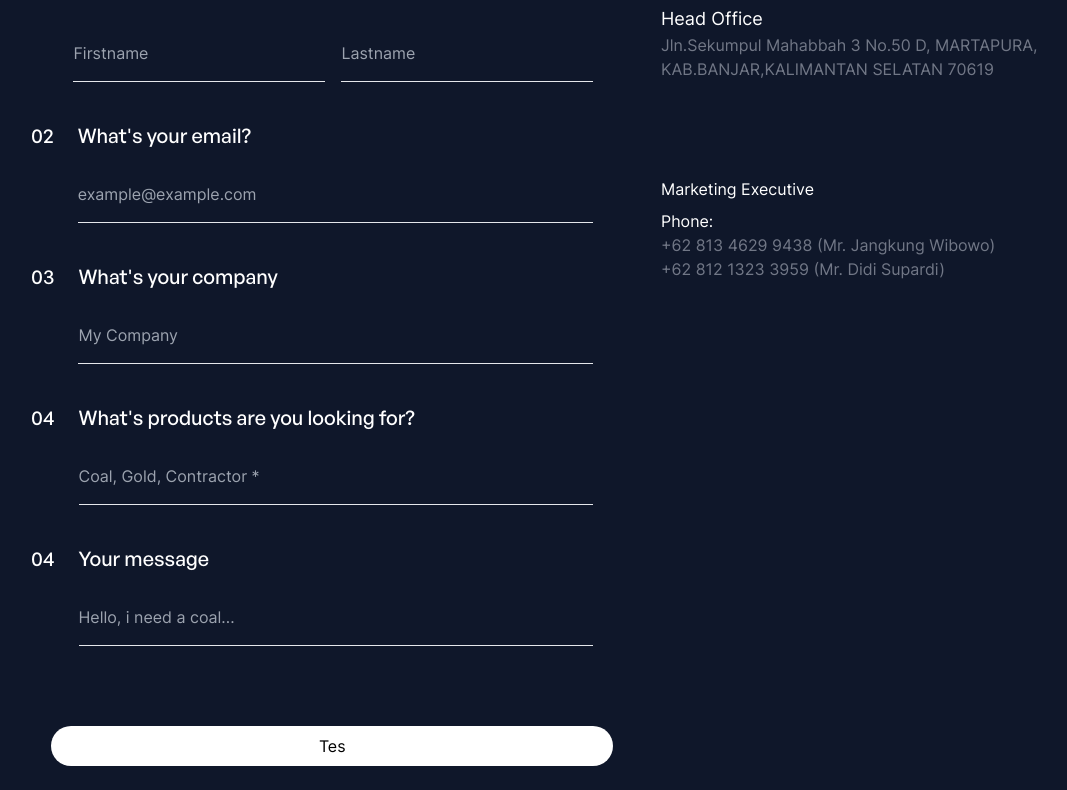
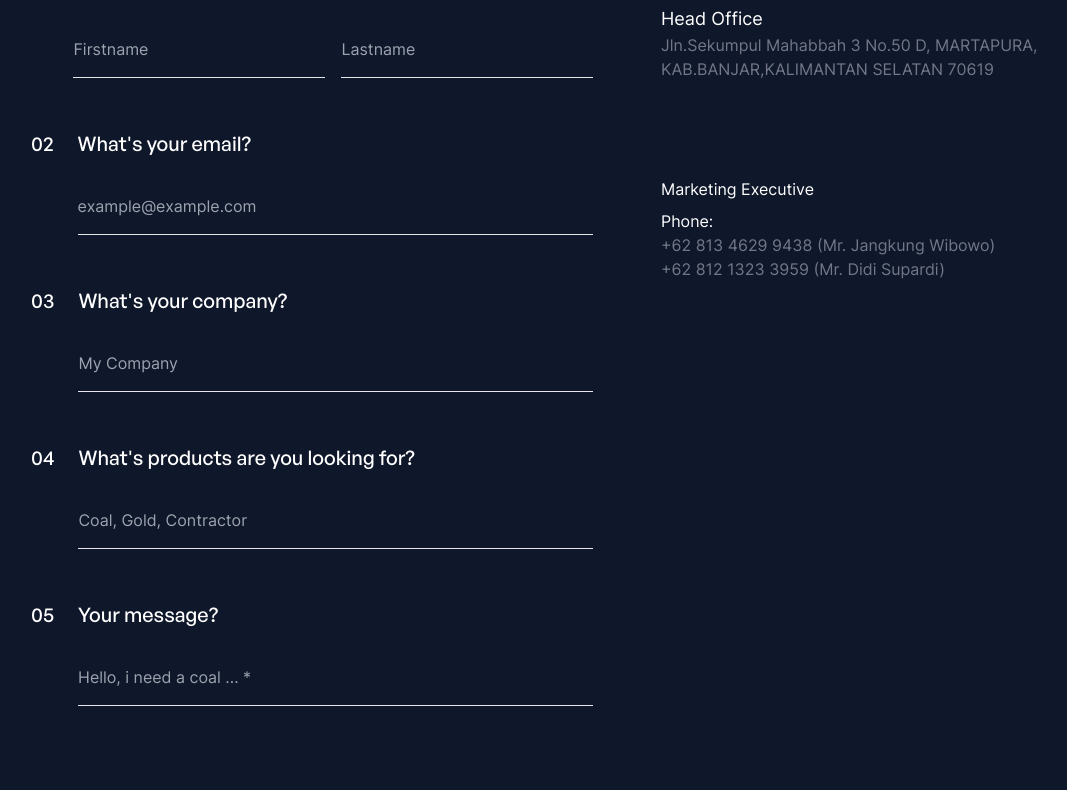
Before and after one commit to Adiptra/PT_Masrur, a React (Vite) app: page / in a window 1280 px wide. Shown: the part 6310-7100 px from the top of the page, without its empty margins (33-1100 px from the left). Built offline with nearby package versions, Linux system fonts and the light colour scheme.

Commit message:
navbar on progress

```diff
--- a/src/components/reusable/Footer.jsx
+++ b/src/components/reusable/Footer.jsx
@@ -9,7 +9,7 @@ const Footer = () => {
     <div>
       <div className="bg-[#0F172A] text-white pb-[150px]">
         <div className="container-footer">
-          <div className="footer-content flex justify-between items-start px-16 pt-[100px]">
+          <div className="footer-content flex justify-between items-start px-16 pt-[100px] flex-wrap">
             <div className="left">
               <div className="title">
                 <h1 className="text-2xl lg:text-[38px] font-generalSb">
@@ -21,8 +21,8 @@ const Footer = () => {
               </div>
               <div className="form mt-[83px]">
                 <form action="">
-                  <div className="">
-                    <div className="input-1 flex gap-x-6 items-start my-4">
+                  <div className="left">
+                    <div className="input-form flex gap-x-6 items-start my-4">
                       <div className="id">
                         <h2 className="text-xl font-generalMd">01</h2>
                       </div>
@@ -32,11 +32,11 @@ const Footer = () => {
                             What's your name?
                           </h2>
                         </div>
-                        <div className="input-field mt-10">
+                        <div className="input-field my-9 lg:inline-block flex flex-wrap mb-9">
                           <input
                             type="text"
                             placeholder="Firstname"
-                            className="bg-transparent border-b mr-4 pb-4 "
+                            className="bg-transparent border-b mr-4 pb-4 mb-9 sm:mb-0"
                           />
                           <input
                             type="text"
@@ -46,45 +46,92 @@ const Footer = () => {
                         </div>
                       </div>
                     </div>
+                    <div className="input-form flex gap-x-6 items-start my-4">
+                      <div className="id">
+                        <h2 className="text-xl font-generalMd">02</h2>
                       </div>
-                  {footerForm.map((data) => (
-                    <div>
-                      <div className="input-form flex gap-x-6 items-start mt-10 my-4">
-                        <div className="id">
-                          <h2 className="text-xl font-generalMd">0{data.id}</h2>
+                      <div className="input-field w-full">
+                        <div className="title">
+                          <h2 className="text-xl font-generalMd">
+                            What's your email?
+                          </h2>
                         </div>
-                        <div className="form-field w-full">
-                          <div className="title">
-                            <label
-                              htmlFor=""
-                              className="text-xl font-generalMd"
-                            >
-                              {data.title}
-                            </label>
-                          </div>
-                          <div className="input-field mt-8 w-full ">
-                            {data.formField.map((inputContent) => (
+                        <div className="input-field my-9">
                           <input
                             type="text"
-                                placeholder={inputContent.placeholder}
-                                className="mr-4 bg-transparent border-b pb-4 w-full outline-0"
+                            placeholder="example@example.com"
+                            className="bg-transparent border-b mr-4 pb-4 w-full"
                           />
-                            ))}
                         </div>
                       </div>
                     </div>
+                    <div className="input-form flex gap-x-6 items-start my-4">
+                      <div className="id">
+                        <h2 className="text-xl font-generalMd">03</h2>
                       </div>
-                  ))}
-
+                      <div className="input-field w-full">
+                        <div className="title">
+                          <h2 className="text-xl font-generalMd">
+                            What's your company?
+                          </h2>
+                        </div>
+                        <div className="input-field my-9">
+                          <input
+                            type="text"
+                            placeholder="My Company"
+                            className="bg-transparent border-b mr-4 pb-4 w-full"
+                          />
+                        </div>
+                      </div>
+                    </div>
+                    <div className="input-form flex gap-x-6 items-start my-4">
+                      <div className="id">
+                        <h2 className="text-xl font-generalMd">04</h2>
+                      </div>
+                      <div className="input-field w-full">
+                        <div className="title">
+                          <h2 className="text-xl font-generalMd">
+                            What's products are you looking for?
+                          </h2>
+                        </div>
+                        <div className="input-field my-9">
+                          <input
+                            type="text"
+                            placeholder="Coal, Gold, Contractor"
+                            className="bg-transparent border-b mr-4 pb-4 w-full"
+                          />
+                        </div>
+                      </div>
+                    </div>
+                    <div className="input-form flex gap-x-6 items-start my-4">
+                      <div className="id">
+                        <h2 className="text-xl font-generalMd">05</h2>
+                      </div>
+                      <div className="input-field w-full">
+                        <div className="title">
+                          <h2 className="text-xl font-generalMd">
+                            Your message?
+                          </h2>
+                        </div>
+                        <div className="input-field my-9">
+                          <input
+                            type="text"
+                            placeholder="Hello, i need a coal ... *"
+                            className="bg-transparent border-b mr-4 pb-4 w-full"
+                          />
+                        </div>
+                      </div>
+                    </div>
                     <Button
                       className={"bg-white text-black w-full mt-20 ml-[20px]"}
                     >
                       Tes
                     </Button>
+                  </div>
                 </form>
               </div>
             </div>
-            <div className="right">
+            <div className="right lg:mt-0 mt-32">
               <div className="logo flex items-center gap-x-8">
                 <img
                   src={logoContact}
```
Lines whose indentation alone changed are shown as unchanged.
